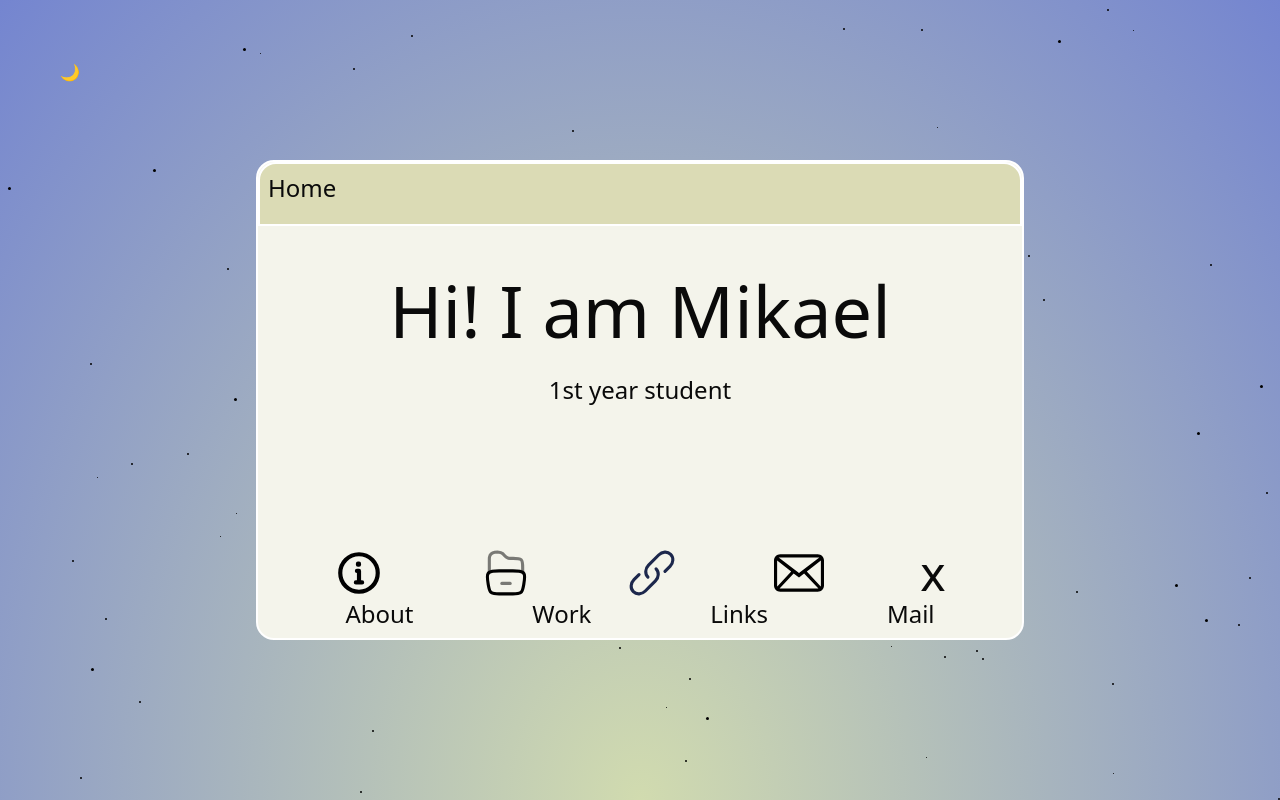
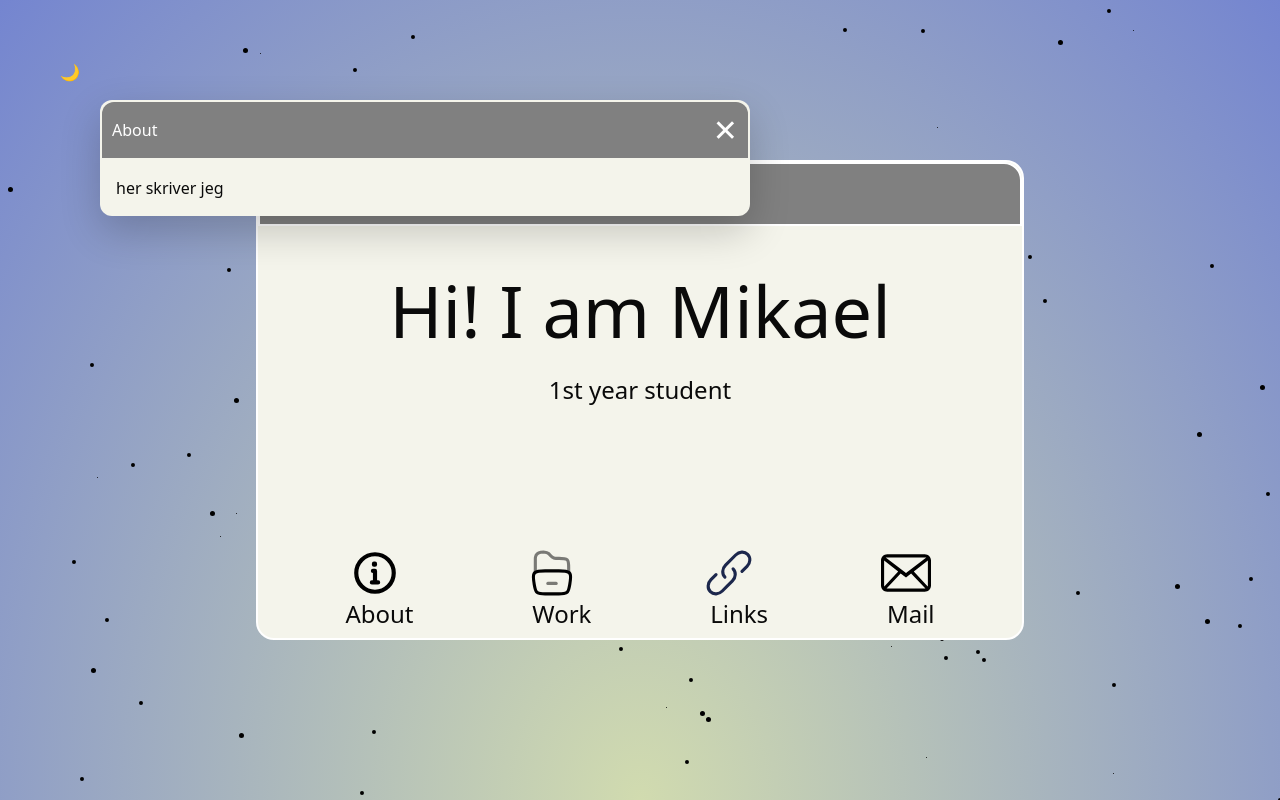
Before and after one commit to miove4372/Portfolio, a Next.js app: page / in a window 1280 px wide. Both pictures are taken after a click on the button 374 px from the left and 573 px from the top of the page. Built offline with nearby package versions, Linux system fonts and the light colour scheme.

Commit message:
popups added

```diff
--- a/app/globals.css
+++ b/app/globals.css
@@ -49,7 +49,7 @@
 }
 
 :root {
-  --mainbox-strip: rgb(219, 219, 181);
+  --mainbox-strip: grey ;
   --mainbox-color: #f4f4eb;
   --stars-color: black;
   --stars-bg: radial-gradient(ellipse at bottom, #d1dbaf 0%, #7485d0 100%);
@@ -88,10 +88,10 @@
 }
 
 .dark {
-  --mainbox-strip: #0c2c38;
+  --mainbox-strip: #0c2a36;
   --mainbox-color: #265e75;
   --stars-color: white;
-  --stars-bg: radial-gradient(ellipse at bottom, #1e044a 0%, #141017 100%);
+  --stars-bg: radial-gradient(ellipse at bottom, #49218d 0%, #141017 100%);
   --background: oklch(0.145 0 0);
   --foreground: oklch(0.985 0 0);
   --card: oklch(0.205 0 0);
--- a/app/page.tsx
+++ b/app/page.tsx
@@ -1,8 +1,9 @@
 "use client"
 
 import { StarsBackground } from "@/components/animate-ui/components/backgrounds/stars"
-import Darkmode from "@/components/darkmode"
-import MainBox from "@/components/mainBox"
+import Darkmode from "@/components/Darkmode"
+import MainBox from "@/components/MainBox"
+
 
 
 
--- a/components/animate-ui/components/backgrounds/stars.tsx
+++ b/components/animate-ui/components/backgrounds/stars.tsx
@@ -130,7 +130,7 @@ function StarsBackground({
         />
         <StarLayer
           count={400}
-          size={2}
+          size={4}
           transition={{
             repeat: Infinity,
             duration: speed * 2,
@@ -139,8 +139,8 @@ function StarsBackground({
           starColor={starColor}
         />
         <StarLayer
-          count={200}
-          size={3}
+          count={300}
+          size={5}
           transition={{
             repeat: Infinity,
             duration: speed * 3,
--- a/components/mainBox.tsx
+++ b/components/mainBox.tsx
@@ -4,6 +4,7 @@ import * as React from "react";
 import { cn } from "@/lib/utils";
 import Image from "next/image";
 import { useState } from "react";
+import PopUpWindow from "./popups/PopUpWindow";
 
 
 type MainBoxProps = React.ComponentProps<"div"> & {
@@ -25,6 +26,9 @@ export default function MainBox({
 
 
 const [aboutOpen, setAboutOpen] = useState<boolean>(false)
+const [workOpen, setWorkOpen] = useState<boolean>(false)
+const [linksOpen, setLinksOpen] = useState<boolean>(false)
+const [mailOpen, setMailOpen] = useState<boolean>(false)
 
 
 
@@ -51,36 +55,55 @@ const [aboutOpen, setAboutOpen] = useState<boolean>(false)
                   <Image src="/info-circle-svgrepo-com (1).svg" width={50} height={50} alt="info" className="hidden dark:block" />
                 </button>
 
-                <button>
+                <button onClick={()=>{setWorkOpen(true)}}>
                   <Image src="/folder-open-svgrepo-com (1).svg" width={50} height={50} alt="folder" className="block dark:hidden" />
                   <Image src="/folder-open-svgrepo-com.svg" width={50} height={50} alt="folder" className="hidden dark:block" />
                 </button>
 
-                <button>
+                <button onClick={()=>{setLinksOpen(true)}}>
                   <Image src="/link-svgrepo-com.svg" width={50} height={50} alt="link" className="block dark:hidden" />
                   <Image src="/link-svgrepo-com (1).svg" width={50} height={50} alt="link" className="hidden dark:block" />
                 </button>
 
-                <button>
+                <button onClick={()=>{setMailOpen(true)}}>
                   <Image src="/mail-svgrepo-com.svg" width={50} height={50} alt="mail" className="block dark:hidden" />
                   <Image src="/mail-svgrepo-com (1).svg" width={50} height={50} alt="mail" className="hidden dark:block" />
                 </button>
 
 
                 {aboutOpen &&(
-                  <button className="text-5xl" onClick={()=>{setAboutOpen(false)}}>
-                  x
-                  </button>
+                  <PopUpWindow isOpen={aboutOpen} onClose={() => setAboutOpen(false)} header="About">
+                      <div>
+                        <p>her skriver jeg </p>
+                        <p></p>
+                      </div>
+                  </PopUpWindow>
+                )}
+                {linksOpen &&(
+                  <PopUpWindow isOpen={linksOpen} onClose={() => setLinksOpen(false)} header="Links">
+                      <div>
+                        <p>her skriver jeg </p>
+                        <p></p>
+                      </div>
+                  </PopUpWindow>
+                )}
+                {workOpen &&(
+                  <PopUpWindow isOpen={workOpen} onClose={() => setWorkOpen(false)} header="Work">
+                      <div>
+                        <p>her skriver jeg </p>
+                        <p></p>
+                      </div>
+                  </PopUpWindow>
+                )}
+                {mailOpen &&(
+                  <PopUpWindow isOpen={mailOpen} onClose={() => setMailOpen(false)} header="Mail">
+                      <div>
+                        <p>her skriver jeg </p>
+                        <p></p>
+                      </div>
+                  </PopUpWindow>
                 )}
               </div>
-
-
-
-
-
-
-
-
 
               <div className="flex justify-around ml-5 mr-5 text-2xl">
                 <span >About</span>
--- /dev/null
+++ b/components/popups/PopUpWindow.tsx
@@ -0,0 +1,69 @@
+"use client";
+
+import { ReactNode, useRef } from "react";
+import Draggable from "react-draggable";
+
+interface windowProps {
+  isOpen: boolean;
+  onClose: () => void;
+  children?: ReactNode;
+  header: string;
+}
+
+export default function PopUpWindow({ children, onClose, isOpen, header }: windowProps) {
+  const nodeRef = useRef<HTMLDivElement>(null);
+
+  if (!isOpen) return null;
+
+  return (
+    <div style={overlayStyle}>
+      <Draggable nodeRef={nodeRef} handle=".window-header">
+        <div ref={nodeRef} style={windowStyle}>
+          <div className="window-header" style={headerStyle}>
+            <span>{header}</span>
+            <button className="text-3xl" onClick={onClose}>
+              ✕
+            </button>
+          </div>
+
+          <div style={{ padding: "1rem" }}>
+            {children}
+          </div>
+        </div>
+      </Draggable>
+    </div>
+  );
+}
+
+const overlayStyle: React.CSSProperties = {
+  position: "fixed",
+  inset: 0,
+  zIndex: 1000,
+  pointerEvents: "none",
+};
+
+const windowStyle: React.CSSProperties = {
+  width: "650px",
+  background: "var(--mainbox-color)",
+  borderRadius: "12px",
+  boxShadow: "0 15px 40px rgba(0,0,0,0.2)",
+  position: "absolute",
+  top: "100px",
+  left: "100px",
+  pointerEvents: "auto",
+};
+
+const headerStyle: React.CSSProperties = {
+  background: "var(--mainbox-strip)",
+  color: "white",
+  padding: "10px",
+  margin: "2px",
+  cursor: "grab",
+  borderTopLeftRadius: "12px",
+  borderTopRightRadius: "12px",
+  borderBottomLeftRadius: "0px",
+  borderBottomRightRadius: "0px",
+  display: "flex",
+  justifyContent: "space-between",
+  alignItems: "center",
+};
--- a/package.json
+++ b/package.json
@@ -17,6 +17,7 @@
     "radix-ui": "^1.4.3",
     "react": "19.2.3",
     "react-dom": "19.2.3",
+    "react-draggable": "^4.5.0",
     "tailwind-merge": "^3.4.0"
   },
   "devDependencies": {
```
Also changed, not shown: components/popups/about.tsx (deleted), 1 other file (tests, documents, lock files or other folders).
